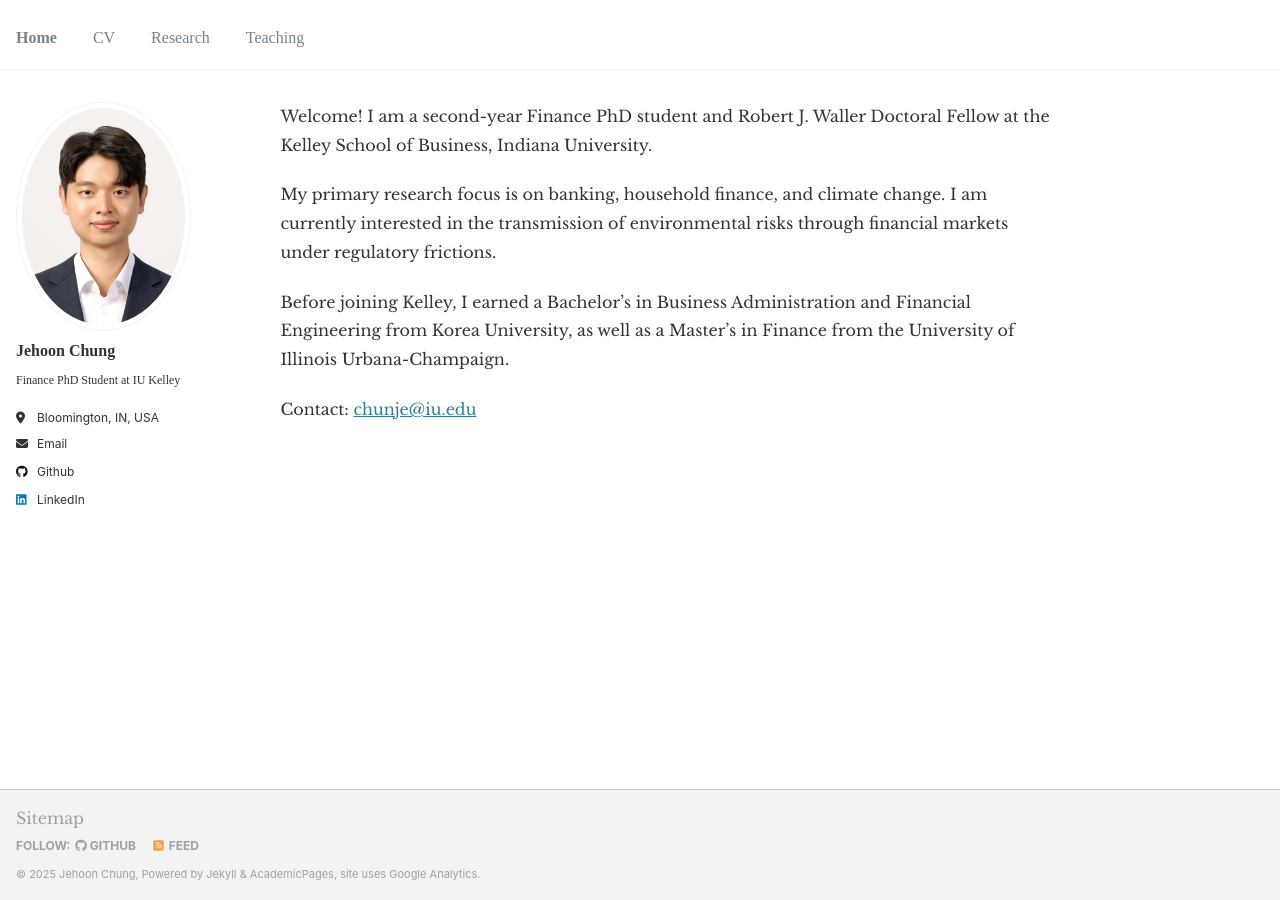
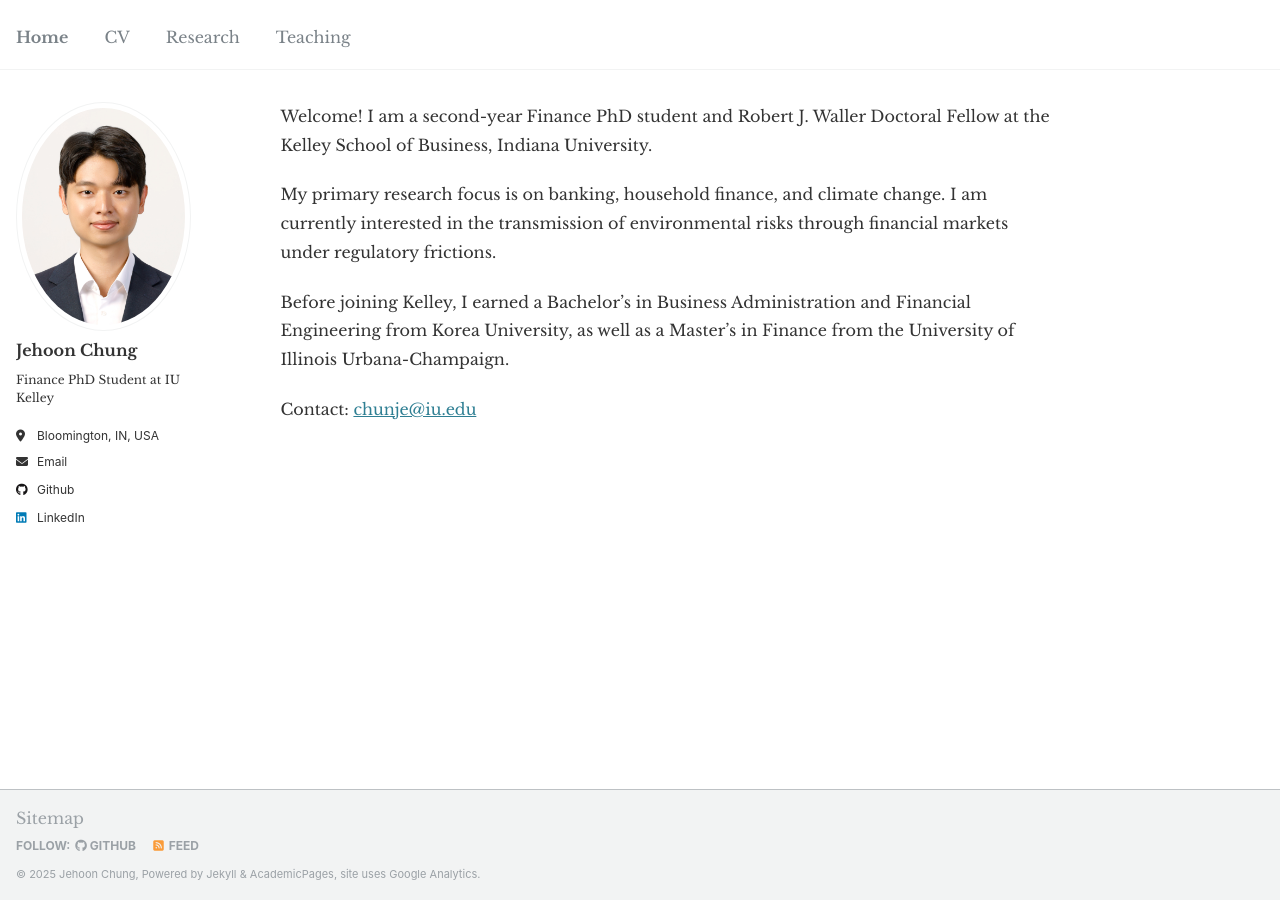
Before and after one commit to JehoonChung/jehoonchung.github.io, a Jekyll site: the page built from _pages/about.md, in a window 1280 px wide. Built offline with Jekyll 4.4.1, drawn with Linux system fonts in a browser that asks for light colours.

Commit message:
Update _custom.scss

```diff
--- a/_sass/_custom.scss
+++ b/_sass/_custom.scss
@@ -6,12 +6,12 @@
 .author__name,
 .author__bio,
 .author__urls-wrapper .btn--inverse {
-  font-family: 'Source Serif 4', serif !important;
+  font-family: 'Libre Baskerville', serif !important;
 }
 /* Navigation tabs */
 .greedy-nav a,
 .nav__list a {
-  font-family: 'Source Serif 4', serif !important;
+  font-family: 'Libre Baskerville', serif !important;
 }
 @media screen and (max-width: 768px) {
   /* Your existing perfect avatar and text centering (unchanged) */
```
